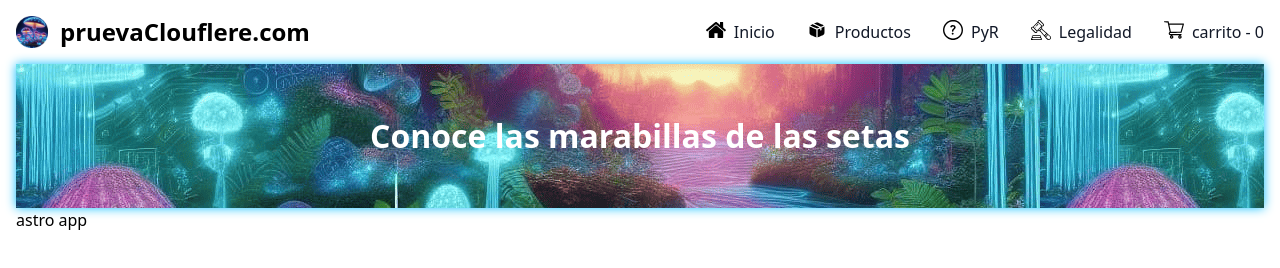
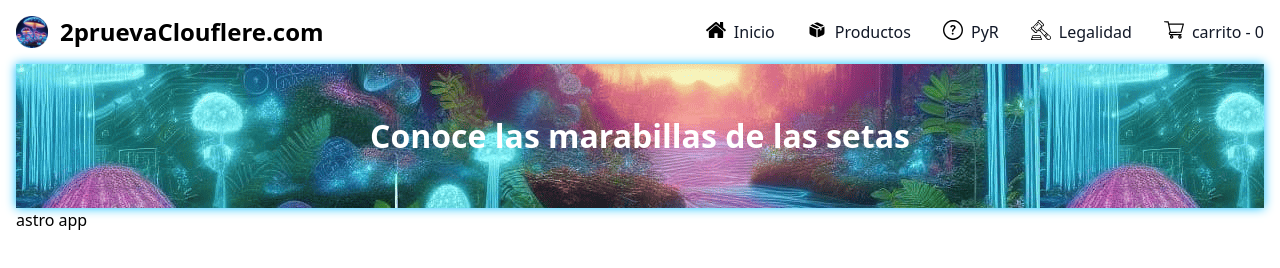
Before and after one commit to omarIsau/Cetas-eccomer, an Astro site: page / in a window 1280 px wide. Built offline with nearby package versions, Linux system fonts and the light colour scheme; Astro itself is replaced by a stand-in of ours.

Commit message:
commit de prueva clouflere 2

```diff
--- a/src/components/Navbar/Navbar.tsx
+++ b/src/components/Navbar/Navbar.tsx
@@ -7,7 +7,7 @@
         <a href="/" className="flex items-center space-x-3 rtl:space-x-reverse">
           <img src="/logo.webp" className="h-8" alt="Setas loog" />
           <span className="self-center text-2xl font-semibold whitespace-nowrap dark:text-white">
-            pruevaClouflere.com
+            2pruevaClouflere.com
           </span>
         </a>
         <NavToch />
```
